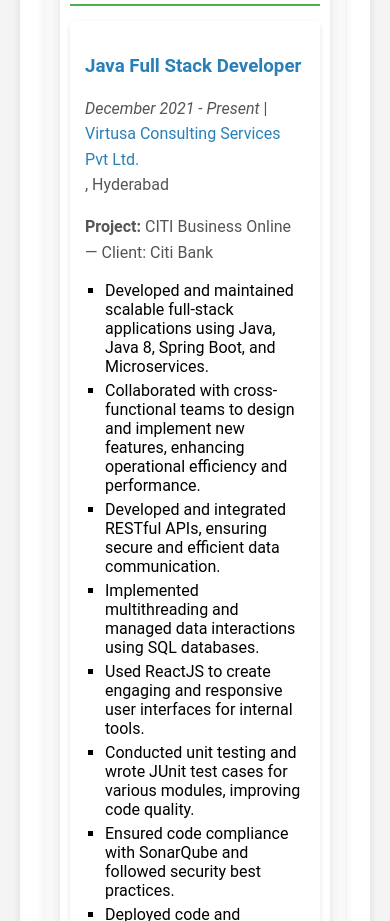
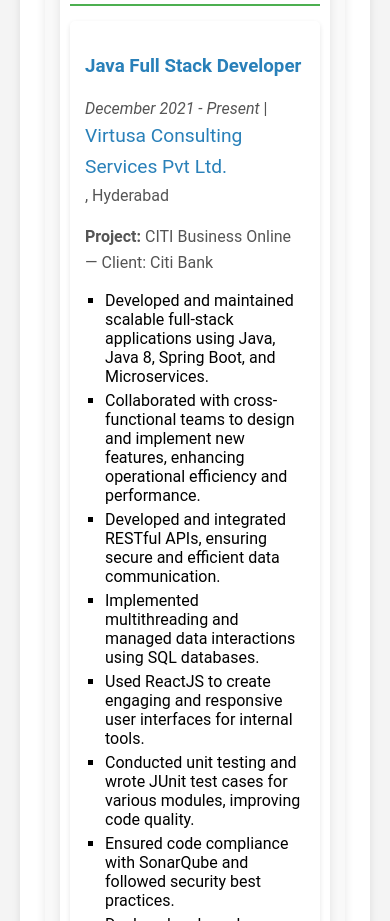
Before and after one commit to Chennuhunaysubhash/digital_format_resume, a React (Vite) app: page / in a window 390 px wide. Shown: the part 820-1741 px from the top of the page. Built offline with nearby package versions, Linux system fonts and the light colour scheme.

Commit message:
first commit

```diff
--- a/src/Resume/Resume.css
+++ b/src/Resume/Resume.css
@@ -363,17 +363,17 @@
     }
 }
 .company-name {
-    font-size: 1.5rem; /* Default for larger screens */
+    font-size: 2rem; /* Increase the size for desktop view */
 }
 
 @media (max-width: 768px) {
     .company-name {
-        font-size: 1.2rem; /* Adjust size for tablet and smaller screens */
+        font-size: 1.5rem; /* Slightly smaller for tablet view */
     }
 }
 
 @media (max-width: 480px) {
     .company-name {
-        font-size: 1rem; /* Adjust size for mobile phones */
+        font-size: 1.2rem; /* Even smaller for mobile phones */
     }
 }
```
